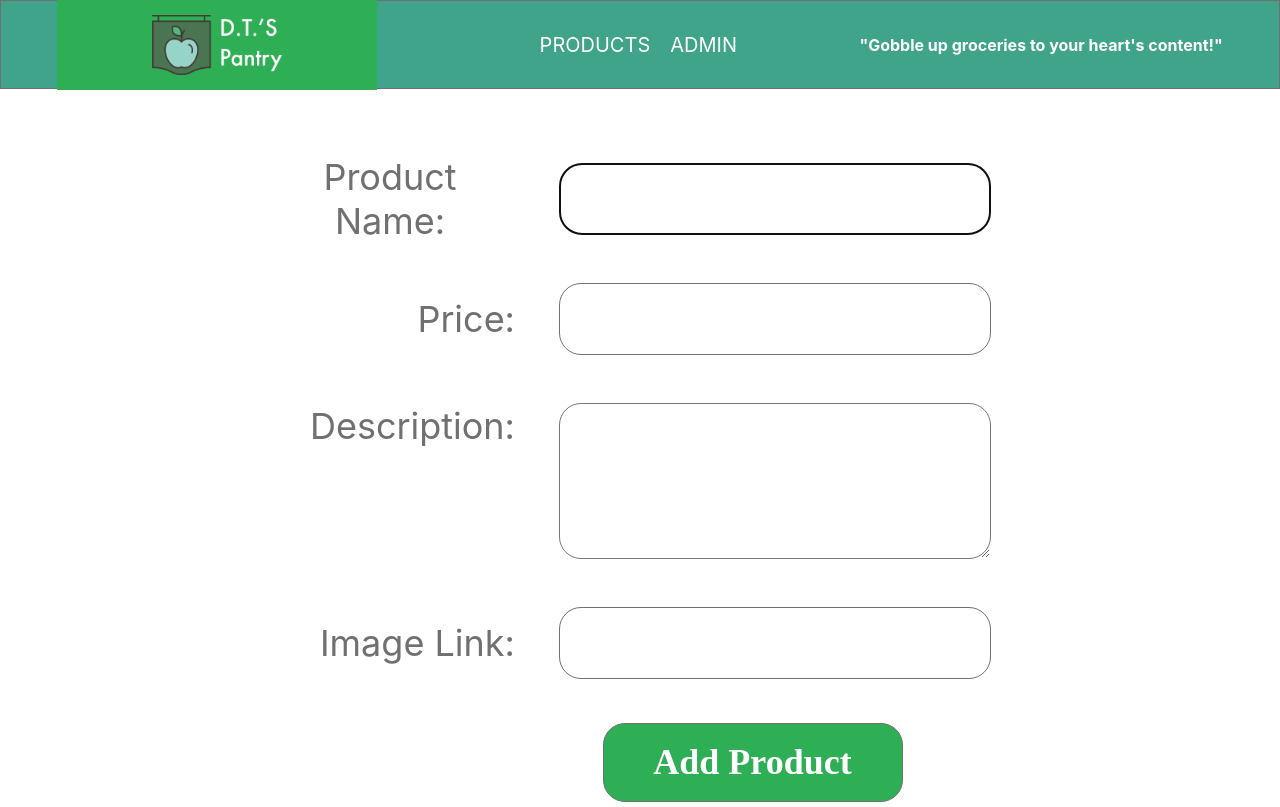
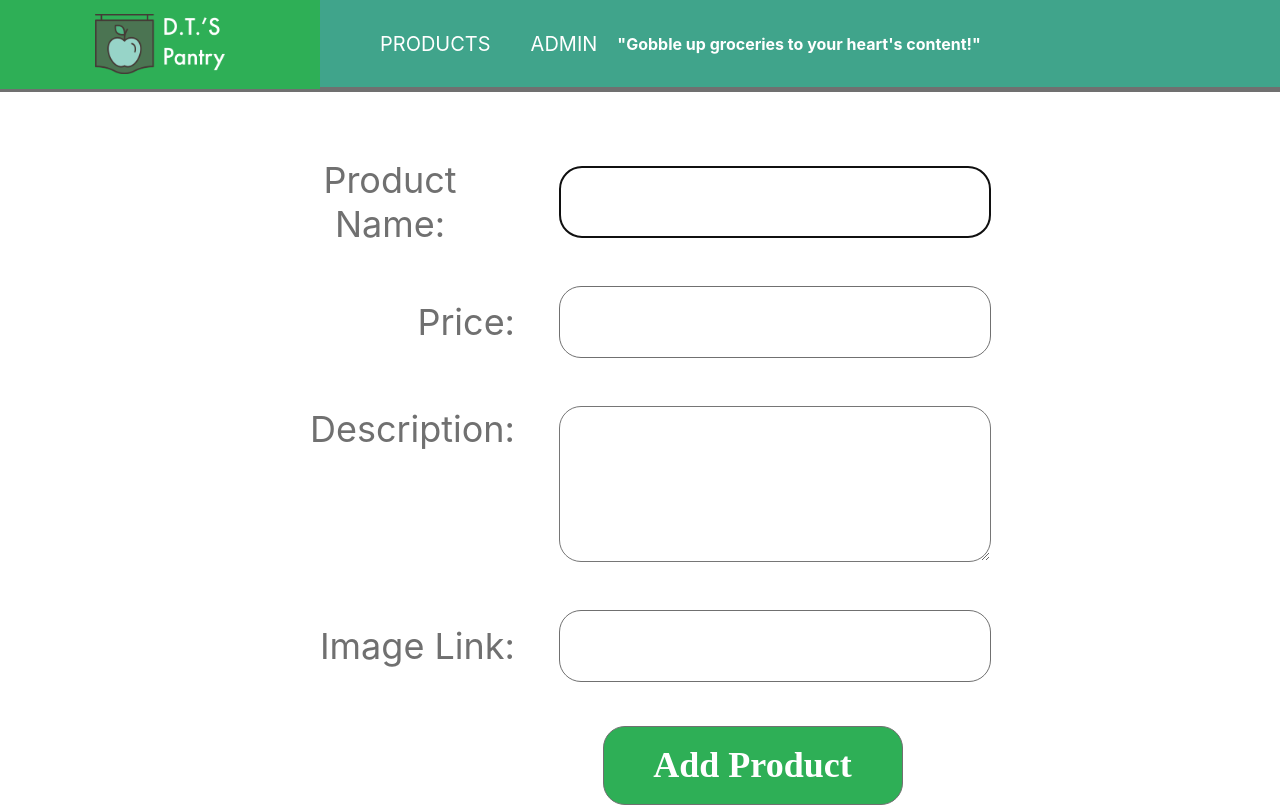
Before and after one commit to akildunne/p3-grocery-store, a React (Create React App) app in the folder client/: page /add in a window 1280 px wide. Shown: the top 807 px of the page. Built offline with nearby package versions, Linux system fonts and the light colour scheme.

Commit message:
switched all styling to styled components

```diff
--- a/client/src/App.css
+++ b/client/src/App.css
@@ -1,3 +1,7 @@
 .App {
   text-align: center;
 }
+
+* {
+  text-decoration: none;
+}
--- a/client/src/components/shared/Footer.jsx
+++ b/client/src/components/shared/Footer.jsx
@@ -6,31 +6,29 @@ const Logo = styled.img`
   height: 136px;
   width: 286px;
 `
-const ul = {
-    display: 'flex',
-    flexDirection: 'row',
-    height: '190px',
-    justifyContent: 'space-around',
-    alignItems: 'center',
-    background: '#564946',
-    border: '1px solid ##707070',
-    color: 'white',
-}
-
-const li = {
-    listStyle: 'none',
-    fontSize: '20px',
-}
-
+const Ul = styled.ul`
+    display: flex;
+    flex-direction: row;
+    height: 190px;
+    justify-content: space-between;
+    align-items: center;
+    background: #564946;
+    border: 1px solid ##707070;
+    color: white;
+`
+const Li = styled.li`
+    list-style: none;
+    font-size: 20px;
+`
 const Footer = () =>
     <footer>
-        <ul style={ul}>
-            <li style={li}>D.T.'S Pantry 4545 Gravy Dr. Boston, MA 02101</li>
-            <li style={li}>Customer Support (617) 898-2525</li>
-            <li style={li}><Logo src={DTPantryLogo} alt="DT Pantry Logo" /></li>
-            <li style={li}>Hours M-F 8AM-9PM S&S:10AM-6PM</li>
-            <li style={li}>Copyright 2020</li>
-        </ul>
+        <Ul>
+            <Li>D.T.'S Pantry 4545 Gravy Dr. Boston, MA 02101</Li>
+            <Li>Customer Support (617) 898-2525</Li>
+            <Li><Logo src={DTPantryLogo} alt="DT Pantry Logo" /></Li>
+            <Li>Hours M-F 8AM-9PM S&S:10AM-6PM</Li>
+            <Li>Copyright 2020</Li>
+        </Ul>
     </footer>
 
 export default Footer;
--- a/client/src/components/shared/Nav.jsx
+++ b/client/src/components/shared/Nav.jsx
@@ -1,56 +1,57 @@
 import React from 'react';
 import DTPantryLogo from '../assets/DTPantryLogo.png'
-
+import styled from 'styled-components'
 import { Link } from 'react-router-dom'
 
+const NavBar = styled.nav`
+display: flex;
+align-items: center;
+height: 87px;
+background: #40A48B;
+border-bottom: 5px solid #707070;
+color: white;
+fontSize: 22px;
+`
+const Div = styled.div`
+  background: #2EAF56;
+  width: 320px;
+  height: 90px;
+`
+const Ul = styled.ul`
+  display: flex;
+  list-style: none;
+  font-size: 20px;
+`
+const Img = styled.img`
+  width: 130px;
+  height: 60px;
+  padding: 15px;
+`
+const Li = styled.li`
+  fontSize: 30px;
+  margin: 0px 20px;
+  textDecoration: none;
+  color: white;
+  align-content: left;
+`
+const H4 = styled.h4`
 
+`
 const Nav = () => {
-  const nav = {
-    display: 'flex',
-    justifyContent: 'space-around',
-    alignItems: 'center',
-    height: '87px',
-    background: '#40A48B',
-    border: '1px solid #707070',
-    color: 'white',
-  }
-
-  const div = {
-    background: '#2EAF56',
-    width: "320px",
-    height: "90px",
-  }
-
-  const ul = {
-    display: 'flex',
-    listStyle: 'none',
-    fontSize: '20px',
-  }
-
-  const img = {
-    width: "130px",
-    height: "60px",
-    padding: "15px",
-  }
-
-  const li = {
-    fontSize: '20px',
-    margin: '0px 10px',
-    textDecoration: 'none',
-    color: 'white'
-  }
 
   return (
-    <nav style={nav}>
-      <div style={div}>
-        <Link to='/'><img style={img} src={DTPantryLogo} alt="DT Pantry Logo"/></Link>
+    <NavBar>
+      <Div>
+        <Link to='/'><Img src={DTPantryLogo} alt="D.T.'S Pantry Logo"/></Link>
+      </Div>
+      <Ul>
+        <Link to='/products'><Li>PRODUCTS</Li></Link>
+        <Link to='/add'><Li>ADMIN</Li></Link>
+      </Ul>
+      <div>
+      <H4>"Gobble up groceries to your heart's content!"</H4>
       </div>
-      <ul style={ul}>
-        <Link style={li} to='/products'><li>PRODUCTS</li></Link>
-        <Link style={li} to='/add'><li>ADMIN</li></Link>
-      </ul>
-      <h4>"Gobble up groceries to your heart's content!"</h4>
-    </nav>
+    </NavBar>
   );
 };
 
```
